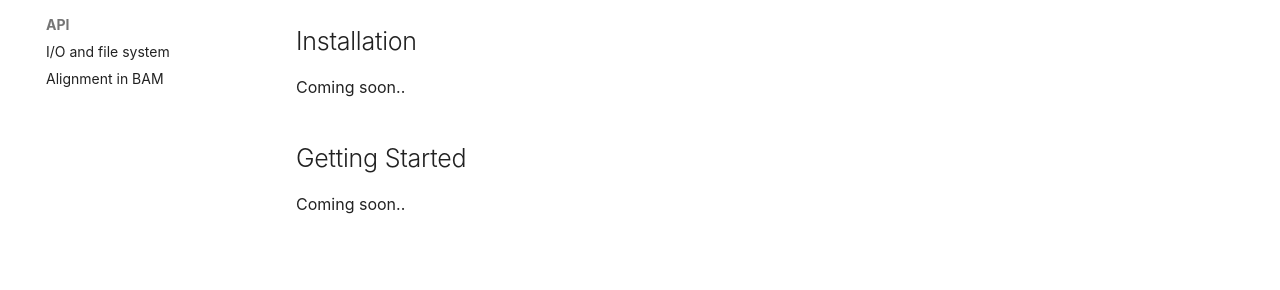
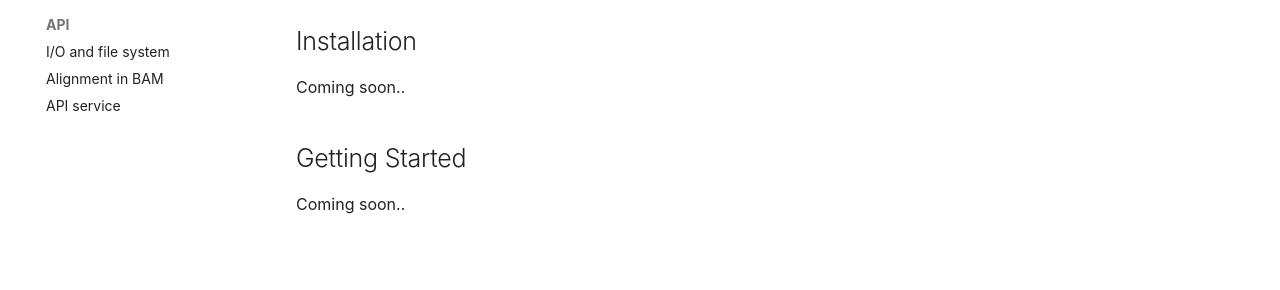
Before and after one commit to svm-zhang/tinyscibio, an MkDocs documentation site: the page built from docs/index.md, in a window 1280 px wide. Shown: the part 221-511 px from the top of the page. Built offline with MkDocs 1.6.1 and Material for MkDocs 9.7.7, drawn with Linux system fonts in a browser that asks for light colours; comment, search, counter and statistics services are not loaded.

Commit message:
Added reference to the api_server module doc md in the navigation section

```diff
--- a/mkdocs.yml
+++ b/mkdocs.yml
@@ -94,3 +94,4 @@ nav:
   - API:
       - I/O and file system: API/io.md
       - Alignment in BAM: API/bam.md
+      - API service: API/api_server.md
```
